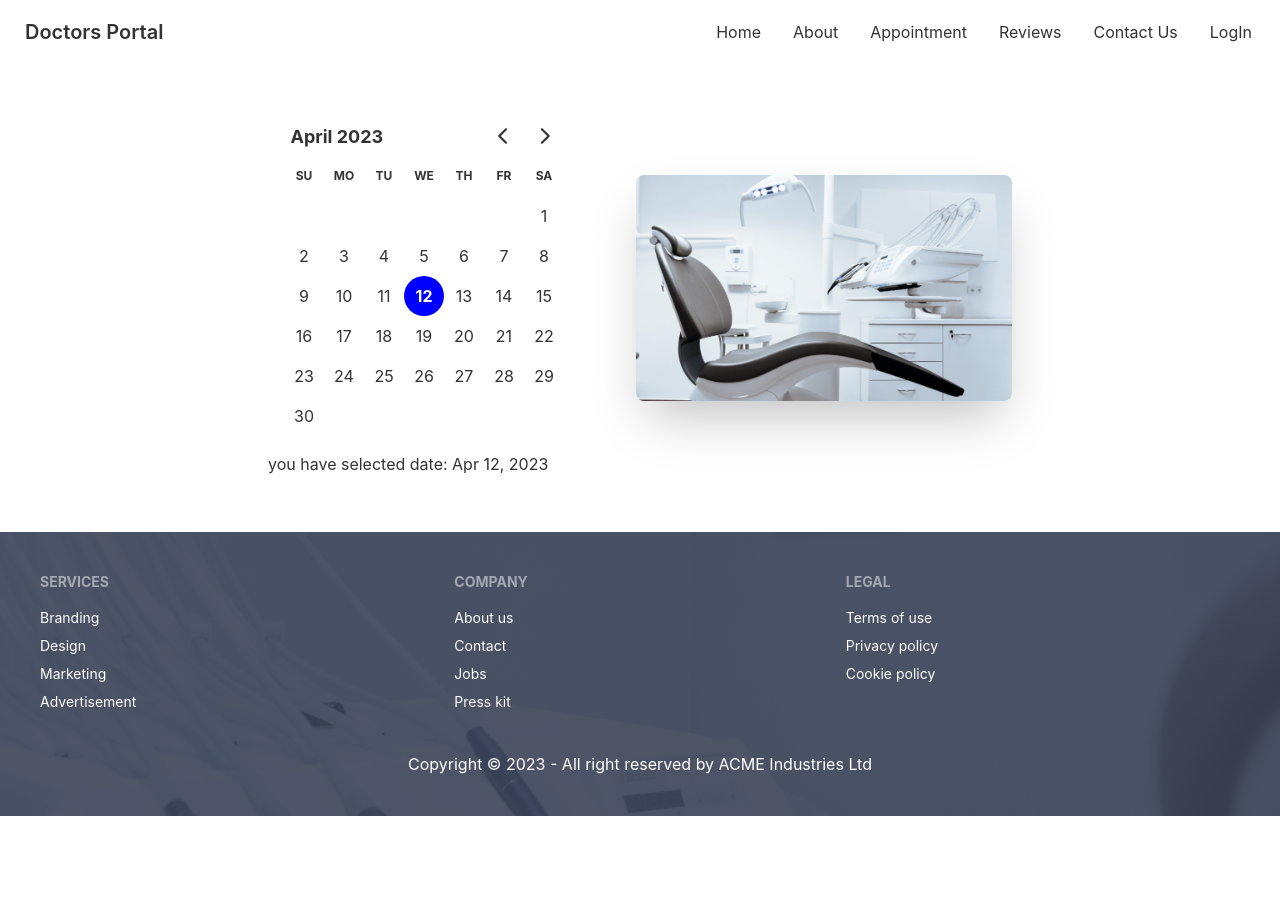
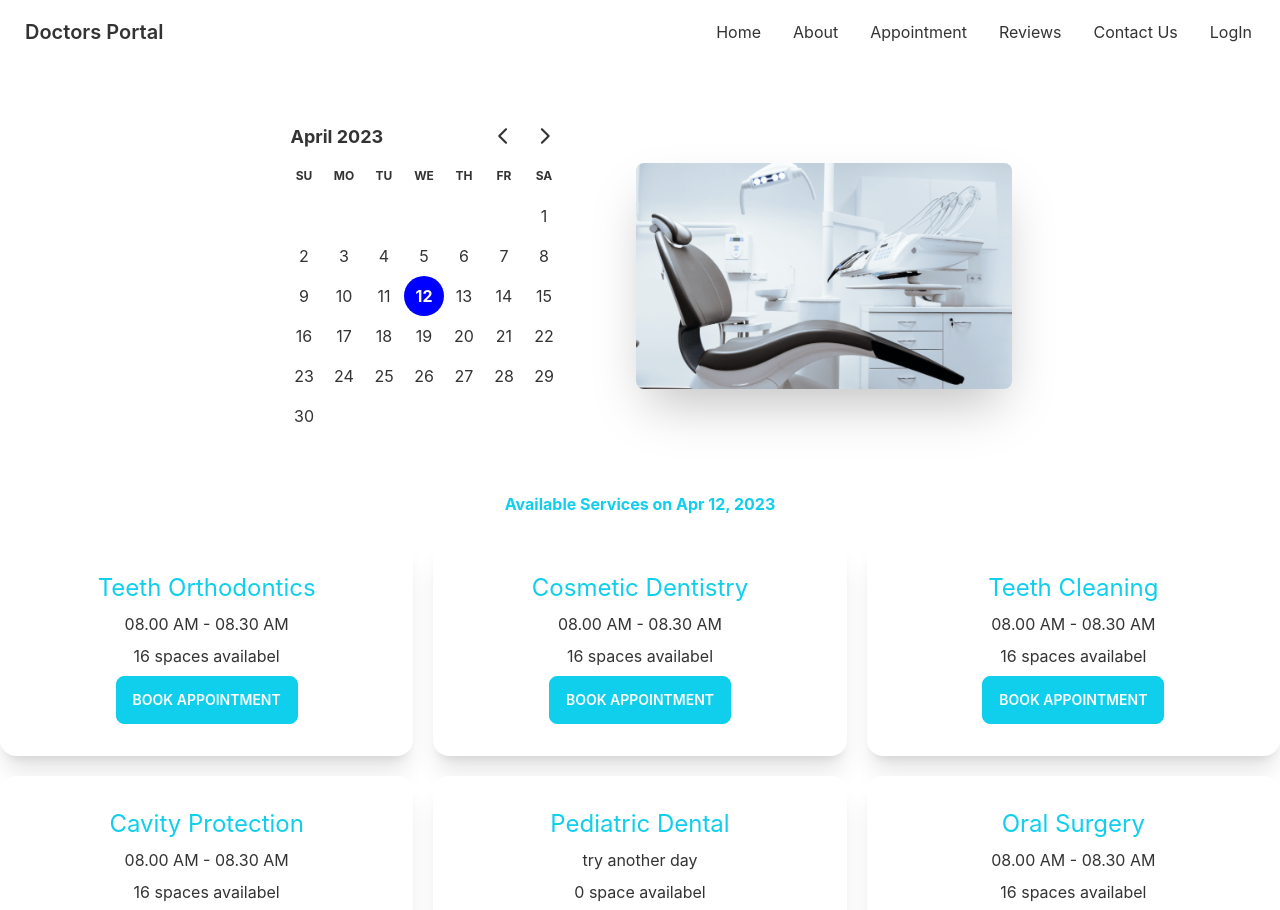
Before and after one commit to arjun1571/doctor-portal, a React (Create React App) app: page /appointment in a window 1280 px wide. Shown: the top 910 px of the page. Before the commit the page ends 816 px from the top, so only its background shows below. Built offline with nearby package versions, Linux system fonts and the light colour scheme.

Commit message:
treatment card design done

```diff
--- /dev/null
+++ b/public/appoinmentOptions.json
@@ -0,0 +1,117 @@
+[
+  {
+    "_id": 1,
+    "name": "Teeth Orthodontics",
+    "slots": [
+      "08.00 AM - 08.30 AM",
+      "08.30 AM - 09.00 AM",
+      "09.00 AM - 9.30 AM",
+      "09.30 AM - 10.00 AM",
+      "10.00 AM - 10.30 AM",
+      "10.30 AM - 11.00 AM",
+      "11.00 AM - 11.30 AM",
+      "11.30 AM - 12.00 AM",
+      "1.00 PM - 1.30 PM",
+      "1.30 PM - 2.00 PM",
+      "2.00 PM - 2.30 PM",
+      "2.30 PM - 3.00 PM",
+      "3.00 PM - 3.30 PM",
+      "3.30 PM - 4.00 PM",
+      "4.00 PM - 4.30 PM",
+      "4.30 PM - 5.00 PM"
+    ]
+  },
+  {
+    "_id": 2,
+    "name": "Cosmetic Dentistry",
+    "slots": [
+      "08.00 AM - 08.30 AM",
+      "08.30 AM - 09.00 AM",
+      "09.00 AM - 9.30 AM",
+      "09.30 AM - 10.00 AM",
+      "10.00 AM - 10.30 AM",
+      "10.30 AM - 11.00 AM",
+      "11.00 AM - 11.30 AM",
+      "11.30 AM - 12.00 AM",
+      "1.00 PM - 1.30 PM",
+      "1.30 PM - 2.00 PM",
+      "2.00 PM - 2.30 PM",
+      "2.30 PM - 3.00 PM",
+      "3.00 PM - 3.30 PM",
+      "3.30 PM - 4.00 PM",
+      "4.00 PM - 4.30 PM",
+      "4.30 PM - 5.00 PM"
+    ]
+  },
+  {
+    "_id": 3,
+    "name": "Teeth Cleaning",
+    "slots": [
+      "08.00 AM - 08.30 AM",
+      "08.30 AM - 09.00 AM",
+      "09.00 AM - 9.30 AM",
+      "09.30 AM - 10.00 AM",
+      "10.00 AM - 10.30 AM",
+      "10.30 AM - 11.00 AM",
+      "11.00 AM - 11.30 AM",
+      "11.30 AM - 12.00 AM",
+      "1.00 PM - 1.30 PM",
+      "1.30 PM - 2.00 PM",
+      "2.00 PM - 2.30 PM",
+      "2.30 PM - 3.00 PM",
+      "3.00 PM - 3.30 PM",
+      "3.30 PM - 4.00 PM",
+      "4.00 PM - 4.30 PM",
+      "4.30 PM - 5.00 PM"
+    ]
+  },
+  {
+    "_id": 4,
+    "name": "Cavity Protection",
+    "slots": [
+      "08.00 AM - 08.30 AM",
+      "08.30 AM - 09.00 AM",
+      "09.00 AM - 9.30 AM",
+      "09.30 AM - 10.00 AM",
+      "10.00 AM - 10.30 AM",
+      "10.30 AM - 11.00 AM",
+      "11.00 AM - 11.30 AM",
+      "11.30 AM - 12.00 AM",
+      "1.00 PM - 1.30 PM",
+      "1.30 PM - 2.00 PM",
+      "2.00 PM - 2.30 PM",
+      "2.30 PM - 3.00 PM",
+      "3.00 PM - 3.30 PM",
+      "3.30 PM - 4.00 PM",
+      "4.00 PM - 4.30 PM",
+      "4.30 PM - 5.00 PM"
+    ]
+  },
+  {
+    "_id": 5,
+    "name": "Pediatric Dental",
+    "slots": []
+  },
+  {
+    "_id": 6,
+    "name": "Oral Surgery",
+    "slots": [
+      "08.00 AM - 08.30 AM",
+      "08.30 AM - 09.00 AM",
+      "09.00 AM - 9.30 AM",
+      "09.30 AM - 10.00 AM",
+      "10.00 AM - 10.30 AM",
+      "10.30 AM - 11.00 AM",
+      "11.00 AM - 11.30 AM",
+      "11.30 AM - 12.00 AM",
+      "1.00 PM - 1.30 PM",
+      "1.30 PM - 2.00 PM",
+      "2.00 PM - 2.30 PM",
+      "2.30 PM - 3.00 PM",
+      "3.00 PM - 3.30 PM",
+      "3.30 PM - 4.00 PM",
+      "4.00 PM - 4.30 PM",
+      "4.30 PM - 5.00 PM"
+    ]
+  }
+]
--- /dev/null
+++ b/src/pages/Appoinment/ApionmentCart/ApionmentCart.js
@@ -0,0 +1,25 @@
+import React from "react";
+
+const ApionmentCart = ({ op }) => {
+  const { name, slots } = op;
+  return (
+    <div>
+      <div className="card  bg-base-100 shadow-xl">
+        <div className="card-body text-center">
+          <h2 className="text-2xl text-primary">{name}</h2>
+          <p>{slots.length > 0 ? slots[0] : "try another day"}</p>
+          <p>
+            {slots.length} {slots.length > 1 ? "spaces" : "space"} availabel
+          </p>
+          <div className="card-actions justify-center">
+            <button className="btn btn-primary text-white">
+              Book Appointment
+            </button>
+          </div>
+        </div>
+      </div>
+    </div>
+  );
+};
+
+export default ApionmentCart;
--- a/src/pages/Appoinment/Appoinment/Appoinment.js
+++ b/src/pages/Appoinment/Appoinment/Appoinment.js
@@ -1,12 +1,16 @@
-import React from "react";
+import React, { useState } from "react";
 import AppoinmentBanner from "../AppoinmentBanner/AppoinmentBanner";
 import AvaileApionment from "../AvaileApionment/AvaileApionment";
 
 const Appoinment = () => {
+  const [selectedDate, setSelectedDate] = useState(new Date());
   return (
     <div>
-      <AppoinmentBanner></AppoinmentBanner>
-      <AvaileApionment></AvaileApionment>
+      <AppoinmentBanner
+        selectedDate={selectedDate}
+        setSelectedDate={setSelectedDate}
+      ></AppoinmentBanner>
+      <AvaileApionment selectedDate={selectedDate}></AvaileApionment>
     </div>
   );
 };
--- a/src/pages/Appoinment/AppoinmentBanner/AppoinmentBanner.js
+++ b/src/pages/Appoinment/AppoinmentBanner/AppoinmentBanner.js
@@ -1,10 +1,7 @@
-import React, { useState } from "react";
 import chair from "../../../assets/images/chair.png";
 import { DayPicker } from "react-day-picker";
-import { format } from "date-fns";
 
-const AppoinmentBanner = () => {
-  const [selectedDate, setSelectedDate] = useState(new Date());
+const AppoinmentBanner = ({ setSelectedDate, selectedDate }) => {
   return (
     <div className="hero my-5  ">
       <div className="hero-content flex-col lg:flex-row-reverse">
@@ -19,7 +16,6 @@ const AppoinmentBanner = () => {
             selected={selectedDate}
             onSelect={setSelectedDate}
           ></DayPicker>
-          <p>you have selected date: {format(selectedDate, "PP")}</p>
         </div>
       </div>
     </div>
--- a/src/pages/Appoinment/AvaileApionment/AvaileApionment.js
+++ b/src/pages/Appoinment/AvaileApionment/AvaileApionment.js
@@ -1,9 +1,24 @@
-import React from "react";
+import { format } from "date-fns";
+import React, { useEffect, useState } from "react";
+import ApionmentCart from "../ApionmentCart/ApionmentCart";
 
-const AvaileApionment = () => {
+const AvaileApionment = ({ selectedDate }) => {
+  const [option, setOption] = useState([]);
+  useEffect(() => {
+    fetch("appoinmentOptions.json")
+      .then((res) => res.json())
+      .then((data) => setOption(data));
+  });
   return (
-    <div>
-      <p></p>
+    <div className="mt-6">
+      <p className="text-center font-bold text-primary">
+        Available Services on {format(selectedDate, "PP")}
+      </p>
+      <div className="grid gap-5 lg:grid-cols-3 md:grid-cols-2 sm:grid-cols-1 mt-6">
+        {option.map((op) => (
+          <ApionmentCart key={op._id} op={op}></ApionmentCart>
+        ))}
+      </div>
     </div>
   );
 };
```
